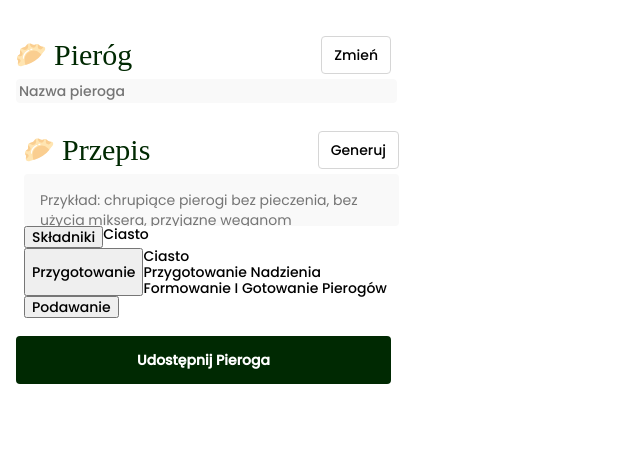
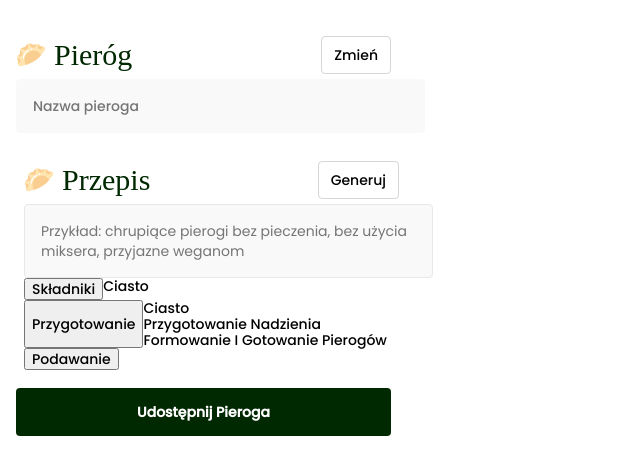
Before and after one commit to nerdbord/pierogator-app-lpwyyiux, a React (Vite) app: page /#/recipes in a window 1280 px wide. Shown: the top 474 px of the page, without its empty margins (0-640 px from the left). Built offline with nearby package versions, Linux system fonts and the light colour scheme; a web font is replaced by a local one.

Commit message:
textArea is now compatible with padding aswell

```diff
--- a/src/components/DumplingSection.tsx
+++ b/src/components/DumplingSection.tsx
@@ -10,12 +10,11 @@ const CustomInputDumplingName = styled.input`
   font-family: "Poppins";
   font-weight: 500;
   font-size: var(--h3-fs);
-  line-height: var(--h3-lh);
-  height: 20px;
+  line-height: 20px;
   letter-spacing: 0%;
   border-radius: 4px;
   border: 1px solid var(--gray-background, #f9f9f9);
-
+  padding: 16px;
   background: var(--gray-background, #f9f9f9);
   width: 100%;
 
--- a/src/components/RecipeSection.tsx
+++ b/src/components/RecipeSection.tsx
@@ -25,7 +25,8 @@ export default function RecipeSection() {
           id="recipeInput"
           disabled={false}
           padding={"16px"}
-          border={`border: 1px solid var(--gray-light, #e8e8e8)`}
+          border={`1px solid var(--gray-light, #e8e8e8)`}
+          rowsOnStart={2}
         ></TextArea>
       </GenerateComponent>
 
--- a/src/components/RecipeSection/TextArea.tsx
+++ b/src/components/RecipeSection/TextArea.tsx
@@ -1,3 +1,4 @@
+import { useRef, useState } from "react";
 import styled from "styled-components";
 
 export const CustomTextarea = styled.textarea`
@@ -16,7 +17,6 @@ export const CustomTextarea = styled.textarea`
   width: 100%;
   resize: none;
   overflow: hidden;
-  box-sizing: border-box;
   &:focus {
     outline: none;
   }
@@ -30,27 +30,64 @@ export interface TextAreaProps {
   id: string;
   padding: string;
   border: string;
+  rowsOnStart?: number;
 }
 
 export default function TextArea(props: TextAreaProps) {
+  const textareaRef = useRef<HTMLTextAreaElement>(null);
+  const [rows, setRows] = useState(props.rowsOnStart || 1);
+
   const handleInputChange = (event: React.ChangeEvent<HTMLTextAreaElement>) => {
     const textarea = event.target;
     textarea.style.height = "fit-content"; // Reset values for recalculations
     textarea.style.padding = "0";
+    props.setValue(event.target.value);
+    if (event.target.value === "") {
+      setRows(props.rowsOnStart || 1);
+      textarea.rows = props.rowsOnStart || 1;
+    } else if (rows !== 1) {
+      setRows(1);
+      // for scrollheight browser computations
+      textarea.rows = 1;
+    }
     textarea.style.height = `${textarea.scrollHeight}px`;
     textarea.style.padding = `${props.padding}`;
-    props.setValue(event.target.value);
   };
 
   return (
     <CustomTextarea
+      ref={textareaRef}
       id={props.id}
       placeholder={props.placeholder}
       disabled={props.disabled}
       value={props.value}
       onChange={handleInputChange}
-      style={{ padding: `${props.padding}`, border: `${props.border}` }}
-      rows={1}
+      style={{
+        padding: `${props.padding}`,
+        border: `${props.border}`,
+        boxSizing: `${props.padding ? "content-box" : "border-box"}`,
+      }}
+      rows={rows}
     />
   );
 }
+
+// function getVerticalPaddingSum(padding: string): number {
+//   const values = padding.split(" ").map((str) => parseFloat(str));
+
+//   if (values.length === 1) {
+//     // If only one value provided, it's the same for all sides.
+//     return 2 * values[0];
+//   } else if (values.length === 2) {
+//     // If two values provided, first one is for top & bottom.
+//     return 2 * values[0];
+//   } else if (values.length === 3) {
+//     // If three values provided, first one is for top and second one is for bottom.
+//     return values[0] + values[2];
+//   } else if (values.length === 4) {
+//     // If all four separate values provided.
+//     return values[0] + values[2];
+//   }
+
+//   return 0; // Return 0 if no values provided.
+// }
```
